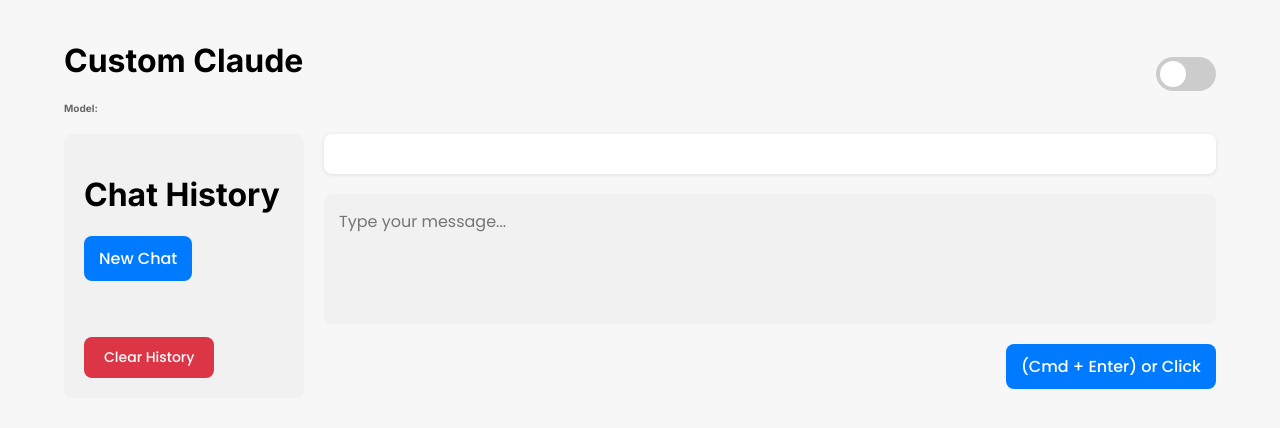
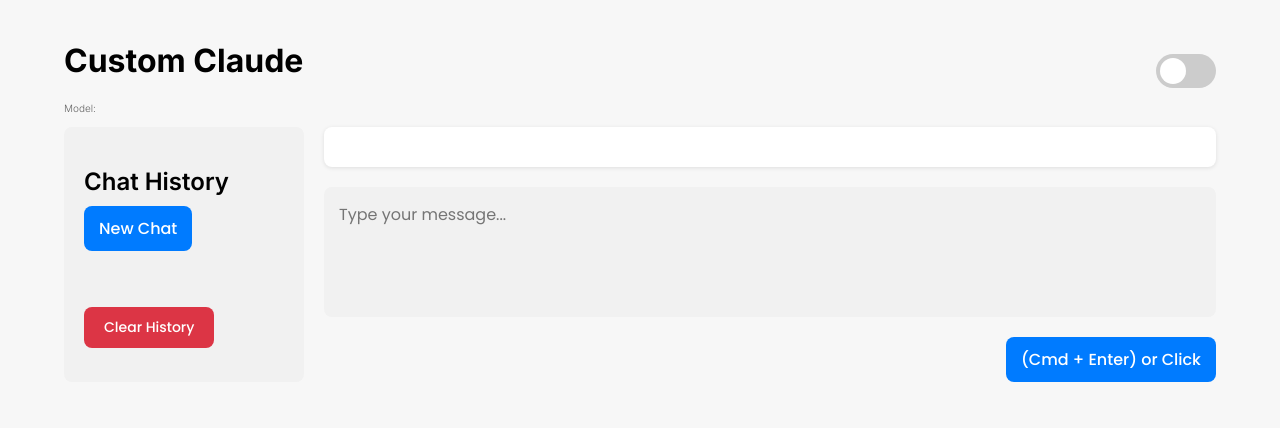
Before and after one commit to invisible-hand/customchat, a Next.js app: page / in a window 1280 px wide. Shown: the top 428 px of the page. Built offline with nearby package versions, Linux system fonts and the light colour scheme.

Commit message:
some css fixes

```diff
--- a/app/globals.css
+++ b/app/globals.css
@@ -31,8 +31,8 @@
 }
 .model-name {
   font-size: 10px;
+  font-weight: 300;
   color: #666;
-  margin-bottom: 15px;
 }
 
 .content {
@@ -48,13 +48,15 @@
 }
 
 .side-panel h2 {
-  font-size: 12px;
-  margin-bottom: 0px;
+  font-size: 24px;
+  font-weight: 600;
+  margin-bottom: 10px;
 }
 
 .side-panel ul {
   list-style-type: none;
   padding: 0;
+  font-weight: 400;
 }
 
 .chat-item {
--- a/app/page.js
+++ b/app/page.js
@@ -164,7 +164,7 @@
       <div className="content">
         <div className="side-panel">
 
-          <h1>Chat History</h1>
+          <h2>Chat History</h2>
           <button className="new-chat-button" onClick={handleNewChat}>
             New Chat
           </button>
```
